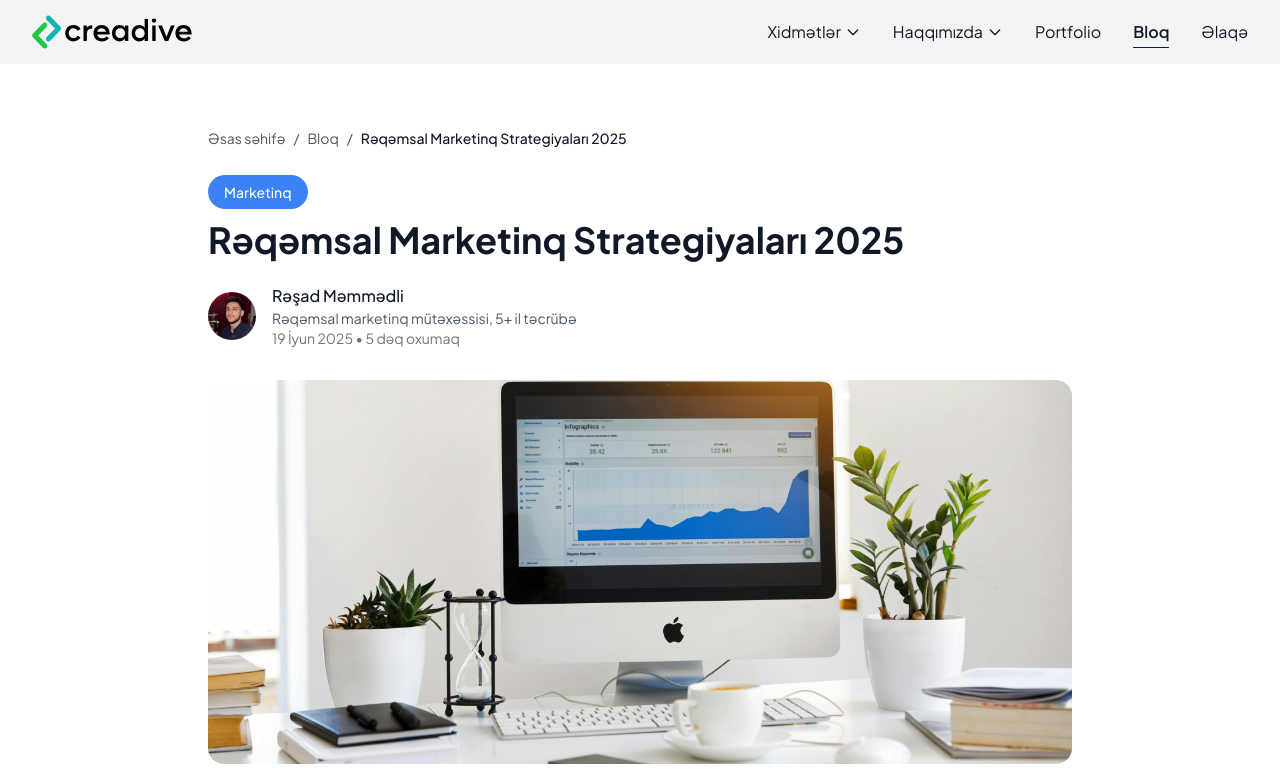
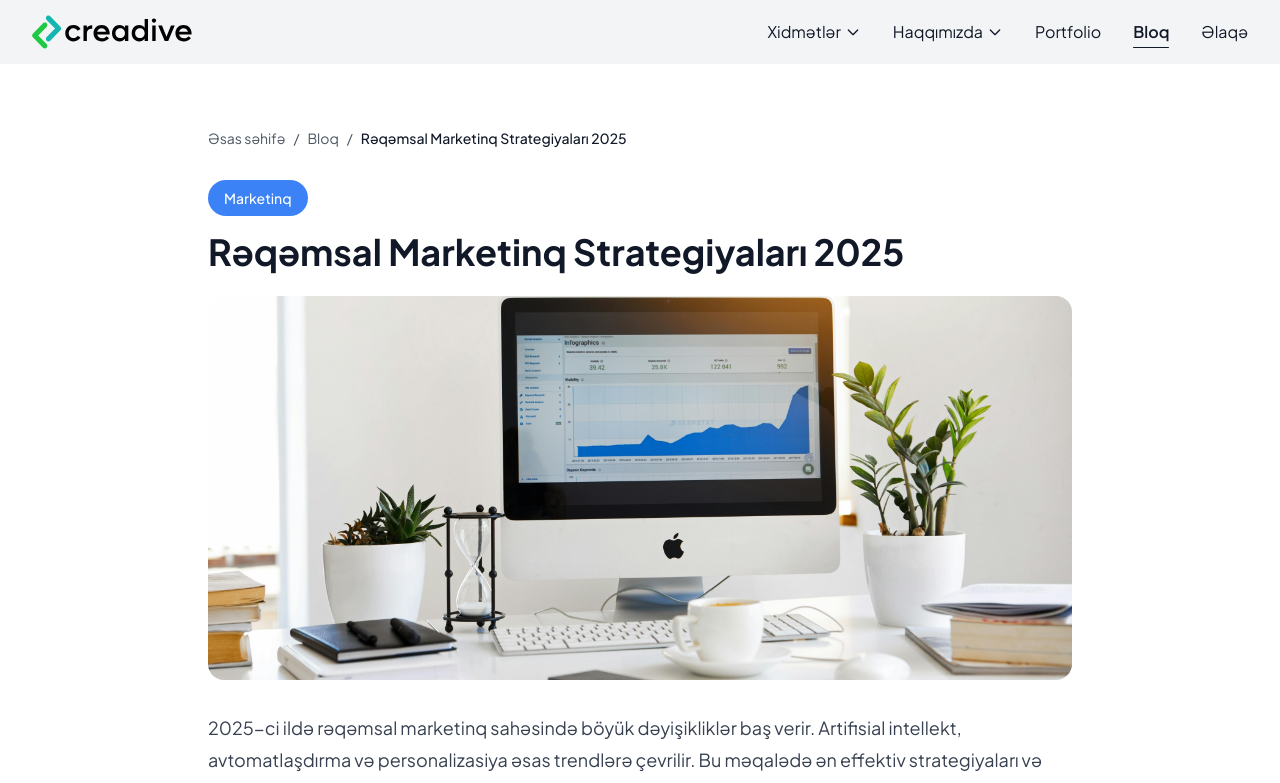
Before and after one commit to nihad-abbasov/creadive, a Next.js app: page /blog/1 in a window 1280 px wide. Shown: the top 783 px of the page. Built offline with nearby package versions, Linux system fonts and the light colour scheme.

Commit message:
blog page animation added, author infos deleted

```diff
--- a/src/views/BlogDetail.tsx
+++ b/src/views/BlogDetail.tsx
@@ -1,52 +1,117 @@
 "use client";
 
+import { BlogDetailPost, blogDetailData } from "@/data/blogDetailData";
+import { motion } from "framer-motion";
 import Image from "next/image";
 import Link from "next/link";
-import { BlogDetailPost, blogDetailData } from "@/data/blogDetailData";
 
 interface BlogDetailProps {
   blogPost: BlogDetailPost;
 }
 
 export default function BlogDetail({ blogPost }: BlogDetailProps) {
+  // Animation variants
+  const containerVariants = {
+    hidden: { opacity: 0 },
+    visible: {
+      opacity: 1,
+      transition: {
+        staggerChildren: 0.1,
+        delayChildren: 0.2,
+      },
+    },
+  };
+
+  const itemVariants = {
+    hidden: { opacity: 0, y: 30 },
+    visible: {
+      opacity: 1,
+      y: 0,
+      transition: {
+        duration: 0.6,
+      },
+    },
+  };
+
+  const cardVariants = {
+    hidden: { opacity: 0, scale: 0.9, y: 20 },
+    visible: {
+      opacity: 1,
+      scale: 1,
+      y: 0,
+      transition: {
+        duration: 0.5,
+      },
+    },
+  };
+
   return (
-    <div className="py-16 min-h-screen bg-white">
+    <motion.div
+      className="py-16 min-h-screen bg-white"
+      initial="hidden"
+      animate="visible"
+      variants={containerVariants}
+    >
       <div className="max-w-4xl mx-auto px-4">
         {/* Breadcrumb */}
-        <nav className="mb-8">
+        <motion.nav className="mb-8" variants={itemVariants}>
           <ol className="flex items-center space-x-2 text-sm text-gray-600">
             <li>
-              <Link href="/" className="hover:text-blue-600 transition-colors">
+              <motion.div whileHover={{ x: 3 }} transition={{ duration: 0.2 }}>
+                <Link
+                  href="/"
+                  className="hover:text-blue-600 transition-colors"
+                >
                   Əsas səhifə
                 </Link>
+              </motion.div>
             </li>
             <li>/</li>
             <li>
-              <Link href="/blog" className="hover:text-blue-600 transition-colors">
+              <motion.div whileHover={{ x: 3 }} transition={{ duration: 0.2 }}>
+                <Link
+                  href="/blog"
+                  className="hover:text-blue-600 transition-colors"
+                >
                   Bloq
                 </Link>
+              </motion.div>
             </li>
             <li>/</li>
             <li className="text-gray-900 font-medium">{blogPost.title}</li>
           </ol>
-        </nav>
+        </motion.nav>
 
         {/* Article Header */}
-        <article className="mb-12">
+        <motion.article className="mb-12" variants={containerVariants}>
           {/* Category Badge */}
-          <div className="mb-4">
-            <span className="px-4 py-2 text-sm font-medium text-white bg-blue-500 rounded-full">
+          <motion.div className="mb-4" variants={itemVariants}>
+            <motion.span
+              className="px-4 py-2 text-sm font-medium text-white bg-blue-500 rounded-full inline-block"
+              whileHover={{ scale: 1.05 }}
+              transition={{ duration: 0.2 }}
+            >
               {blogPost.category}
-            </span>
-          </div>
+            </motion.span>
+          </motion.div>
 
           {/* Title */}
-          <h1 className="text-3xl md:text-4xl font-bold text-gray-900 mb-6 leading-tight">
+          <motion.h1
+            className="text-3xl md:text-4xl font-bold text-gray-900 mb-6 leading-tight"
+            variants={itemVariants}
+          >
             {blogPost.title}
-          </h1>
+          </motion.h1>
 
           {/* Author Info */}
-          <div className="flex items-center gap-4 mb-8">
+          {/* <motion.div
+            className="flex items-center gap-4 mb-8"
+            variants={itemVariants}
+          >
+            <motion.div
+              whileHover={{ scale: 1.05 }}
+              transition={{ duration: 0.2 }}
+            >
               <Image
                 src={blogPost.author.image}
                 alt={blogPost.author.name}
@@ -55,49 +120,84 @@ export default function BlogDetail({ blogPost }: BlogDetailProps) {
                 sizes="100vw"
                 className="w-12 h-12 rounded-full object-cover"
               />
+            </motion.div>
             <div>
-              <p className="font-medium text-gray-900">{blogPost.author.name}</p>
+              <p className="font-medium text-gray-900">
+                {blogPost.author.name}
+              </p>
               <p className="text-sm text-gray-600">{blogPost.author.bio}</p>
-              <p className="text-sm text-gray-500">{blogPost.date} • {blogPost.readTime} oxumaq</p>
+              <p className="text-sm text-gray-500">
+                {blogPost.date} • {blogPost.readTime} oxumaq
+              </p>
             </div>
-          </div>
+          </motion.div> */}
 
           {/* Featured Image */}
-          <div className="relative h-64 md:h-96 mb-8 rounded-2xl overflow-hidden">
+          <motion.div
+            className="relative h-64 md:h-96 mb-8 rounded-2xl overflow-hidden"
+            variants={itemVariants}
+            whileHover={{ scale: 1.02 }}
+            transition={{ duration: 0.3 }}
+          >
             <Image
               src={blogPost.image}
               alt={blogPost.title}
               fill
               className="object-cover"
             />
-          </div>
+          </motion.div>
 
           {/* Article Content */}
-          <div
+          <motion.div
             className="prose prose-lg max-w-none"
+            variants={itemVariants}
             dangerouslySetInnerHTML={{ __html: blogPost.content }}
           />
 
           {/* Tags */}
-          <div className="mt-8 pt-8 border-t border-gray-200">
+          <motion.div
+            className="mt-8 pt-8 border-t border-gray-200"
+            variants={itemVariants}
+          >
             <h3 className="text-lg font-semibold text-gray-900 mb-4">Tags:</h3>
             <div className="flex flex-wrap gap-2">
               {blogPost.tags.map((tag, index) => (
-                <span
+                <motion.span
                   key={index}
                   className="px-3 py-1 text-sm bg-gray-100 text-gray-700 rounded-full hover:bg-gray-200 transition-colors"
+                  whileHover={{ scale: 1.05, y: -2 }}
+                  whileTap={{ scale: 0.95 }}
+                  transition={{ duration: 0.2 }}
                 >
                   #{tag}
-                </span>
+                </motion.span>
               ))}
             </div>
-          </div>
-        </article>
+          </motion.div>
+        </motion.article>
 
         {/* Author Bio Section */}
-        <div className="bg-gray-50 rounded-2xl p-8 mb-12">
-          <h3 className="text-xl font-semibold text-gray-900 mb-4">Müəllif haqqında</h3>
+        {/* <motion.div
+          className="bg-gray-50 rounded-2xl p-8 mb-12"
+          variants={cardVariants}
+          whileHover={{
+            scale: 1.02,
+            y: -5,
+            transition: { duration: 0.2 },
+          }}
+        >
+          <motion.h3
+            className="text-xl font-semibold text-gray-900 mb-4"
+            whileHover={{ x: 5 }}
+            transition={{ duration: 0.2 }}
+          >
+            Müəllif haqqında
+          </motion.h3>
           <div className="flex items-start gap-4">
+            <motion.div
+              whileHover={{ scale: 1.05 }}
+              transition={{ duration: 0.2 }}
+            >
               <Image
                 src={blogPost.author.image}
                 alt={blogPost.author.name}
@@ -106,24 +206,46 @@ export default function BlogDetail({ blogPost }: BlogDetailProps) {
                 sizes="100vw"
                 className="w-16 h-16 rounded-full object-cover"
               />
+            </motion.div>
             <div>
-              <h4 className="font-semibold text-gray-900 mb-2">{blogPost.author.name}</h4>
+              <h4 className="font-semibold text-gray-900 mb-2">
+                {blogPost.author.name}
+              </h4>
               <p className="text-gray-600">{blogPost.author.bio}</p>
             </div>
           </div>
-        </div>
+        </motion.div> */}
 
         {/* Related Posts */}
-        <div className="border-t border-gray-200 pt-12">
-          <h3 className="text-2xl font-bold text-gray-900 mb-8">Əlaqəli məqalələr</h3>
+        <motion.div
+          className="border-t border-gray-200 pt-12"
+          variants={containerVariants}
+        >
+          <motion.h3
+            className="text-2xl font-bold text-gray-900 mb-8"
+            variants={itemVariants}
+          >
+            Əlaqəli məqalələr
+          </motion.h3>
           <div className="grid grid-cols-1 md:grid-cols-3 gap-8">
-            {blogPost.relatedPosts.map((relatedId) => {
-              const relatedPost = blogDetailData.find(post => post.id === relatedId);
+            {blogPost.relatedPosts.map((relatedId, index) => {
+              const relatedPost = blogDetailData.find(
+                (post) => post.id === relatedId
+              );
               if (!relatedPost) return null;
 
               return (
+                <motion.div
+                  key={relatedPost.id}
+                  variants={cardVariants}
+                  whileHover={{
+                    y: -10,
+                    scale: 1.02,
+                    transition: { duration: 0.3 },
+                  }}
+                  transition={{ delay: index * 0.1 }}
+                >
                   <Link
-                  key={relatedPost.id}
                     href={`/blog/${relatedPost.id}`}
                     className="group block"
                   >
@@ -151,19 +273,28 @@ export default function BlogDetail({ blogPost }: BlogDetailProps) {
                           {relatedPost.excerpt}
                         </p>
                         <div className="flex items-center justify-between text-sm text-gray-500">
-                        <span>{relatedPost.author.name}</span>
+                          {/* <span>{relatedPost.author.name}</span> */}
                           <span>{relatedPost.readTime}</span>
                         </div>
                       </div>
                     </article>
                   </Link>
+                </motion.div>
               );
             })}
           </div>
-        </div>
+        </motion.div>
 
         {/* Back to Blog */}
-        <div className="mt-12 text-center">
+        <motion.div className="mt-12 text-center" variants={itemVariants}>
+          <motion.div
+            whileHover={{
+              scale: 1.05,
+              y: -2,
+              transition: { duration: 0.2 },
+            }}
+            whileTap={{ scale: 0.95 }}
+          >
             <Link
               href="/blog"
               className="inline-flex items-center gap-2 px-6 py-3 bg-blue-600 text-white rounded-full hover:bg-blue-700 transition-colors"
@@ -182,8 +313,9 @@ export default function BlogDetail({ blogPost }: BlogDetailProps) {
               </svg>
               Bütün məqalələrə qayıt
             </Link>
+          </motion.div>
+        </motion.div>
       </div>
-      </div>
-    </div>
+    </motion.div>
   );
 }
```
Lines whose indentation alone changed are shown as unchanged.
